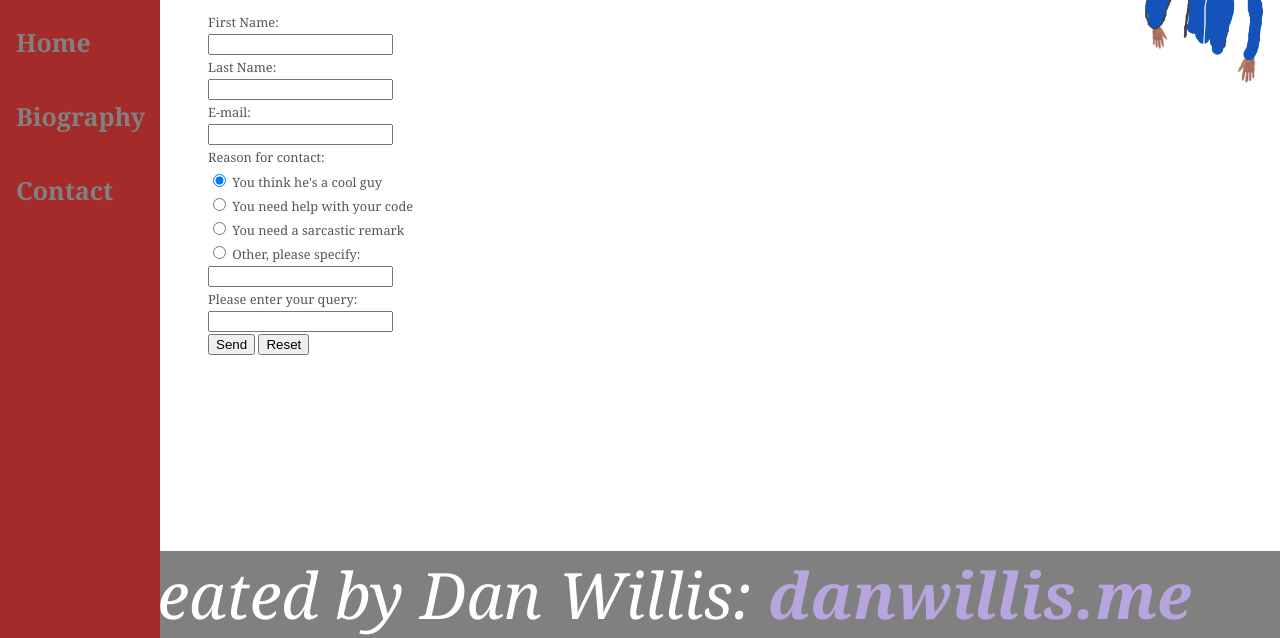
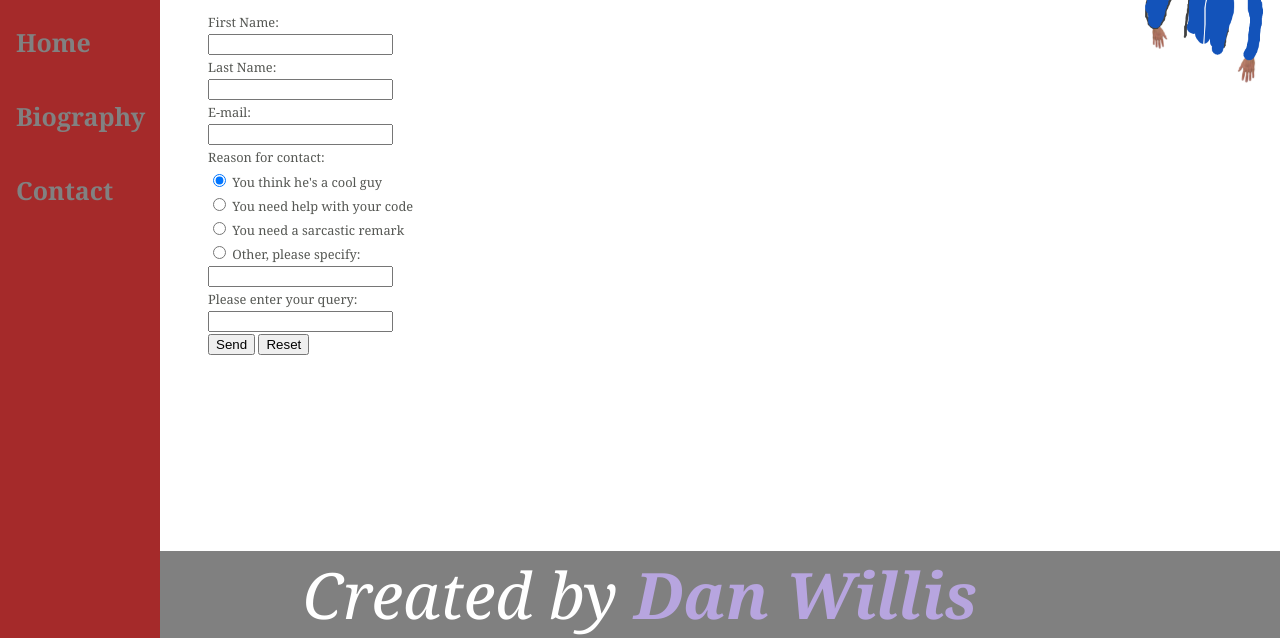
Before and after one commit to DanTheManWillis/Bensite, a plain HTML site: page contact.html in a window 1280 px wide. Shown: the part 162-800 px from the top of the page. Drawn offline with Linux system fonts and the light colour scheme.

Commit message:
Update contact.html

```diff
--- a/contact.html
+++ b/contact.html
@@ -48,7 +48,7 @@
 		</form>
     </div> <!--end of mainContent div tag-->
     <div class="footer">
-      <p2>Created by Dan Willis: <a href="https://danwillis.me">danwillis.me</a></p2>
+      <p2>Created by <a href="https://danwillis.me">Dan Willis</a></p2>
     </div>
 
   </body>
```
